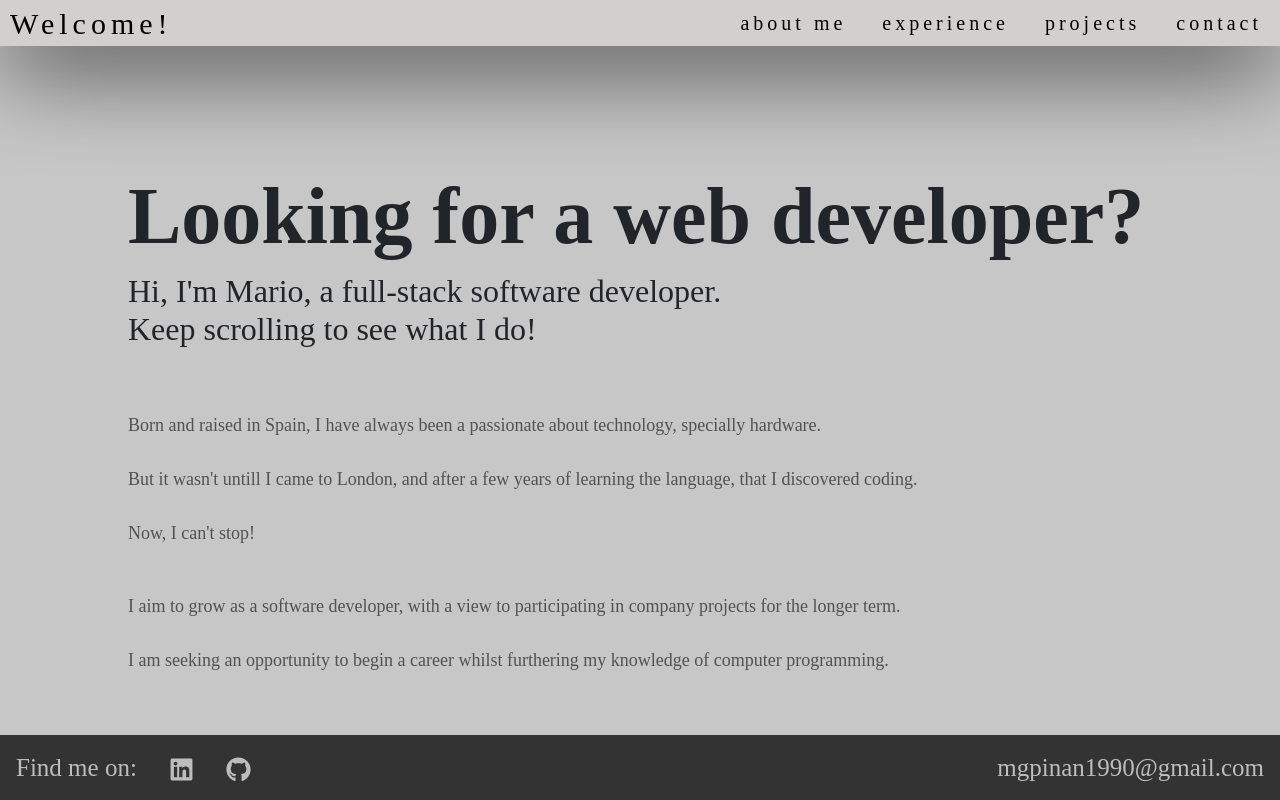
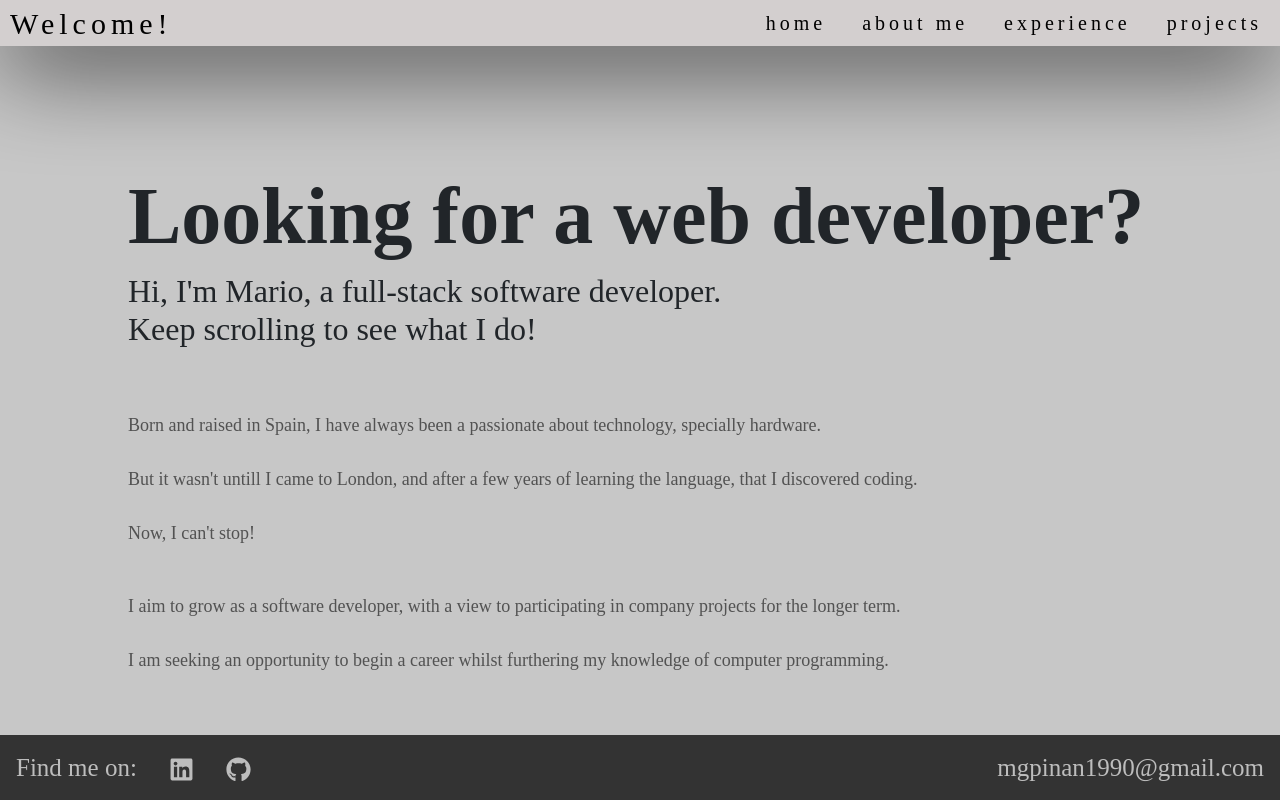
Before and after one commit to Mpinan/Netlify, a React (Create React App) app: page / in a window 1280 px wide. Shown: the top 800 px of the page. Built offline with nearby package versions, Linux system fonts and the light colour scheme.

Commit message:
added link to navbar

```diff
--- a/src/Components/aboutme.jsx
+++ b/src/Components/aboutme.jsx
@@ -5,7 +5,7 @@ import Picture from "../Assets/me.png"
 const About = () => {
 
     return (
-            <div>
+            <div id="aboutme">
                 <div className="aboutme" style={{width:'100%', margin:'auto'}}>
                 <h1 className="display-5">
                     <br/>
--- a/src/Components/experience.jsx
+++ b/src/Components/experience.jsx
@@ -3,7 +3,7 @@ import { Container} from "reactstrap"
 const Experience = () => {
 
     return (
-        <div>
+        <div id="experience">
             <h1 className="display-5">
                 <br/>
                     Experience
--- a/src/Components/introduction.jsx
+++ b/src/Components/introduction.jsx
@@ -2,8 +2,7 @@ const Introduction = () => {
 
     return (
 
-        // <section id="home">
-        <div className="landingpage">
+        <div id="home" className="landingpage">
             <div className="banner-text">
                 <h1>
                     Looking for a web developer?
--- a/src/Components/navigationBar.jsx
+++ b/src/Components/navigationBar.jsx
@@ -25,16 +25,16 @@ const NavigationBar = (props) => {
         <Collapse isOpen={isOpen} navbar>
           <Nav className="ml-auto" navbar>
             <NavItem>
-              <NavLink href="/#">about me</NavLink>
+              <NavLink href="/#home">home</NavLink>
             </NavItem>
             <NavItem>
-              <NavLink href="/#">experience</NavLink>
+              <NavLink href="/#aboutme">about me</NavLink>
             </NavItem>
             <NavItem>
-              <NavLink href="/#">projects</NavLink>
+              <NavLink href="/#experience">experience</NavLink>
             </NavItem>
             <NavItem>
-              <NavLink href="/#">contact</NavLink>
+              <NavLink href="/#projects">projects</NavLink>
             </NavItem>
             <UncontrolledDropdown nav inNavbar>
             </UncontrolledDropdown>
--- a/src/Components/projects.jsx
+++ b/src/Components/projects.jsx
@@ -1,6 +1,6 @@
 const Projects = () => {
     return (
-        <div>
+        <div id="projects">
             <h1 className="display-5">
                 <br/>
                     Projects
```
Also changed, not shown: 1 other file (tests, documents, lock files or other folders).
